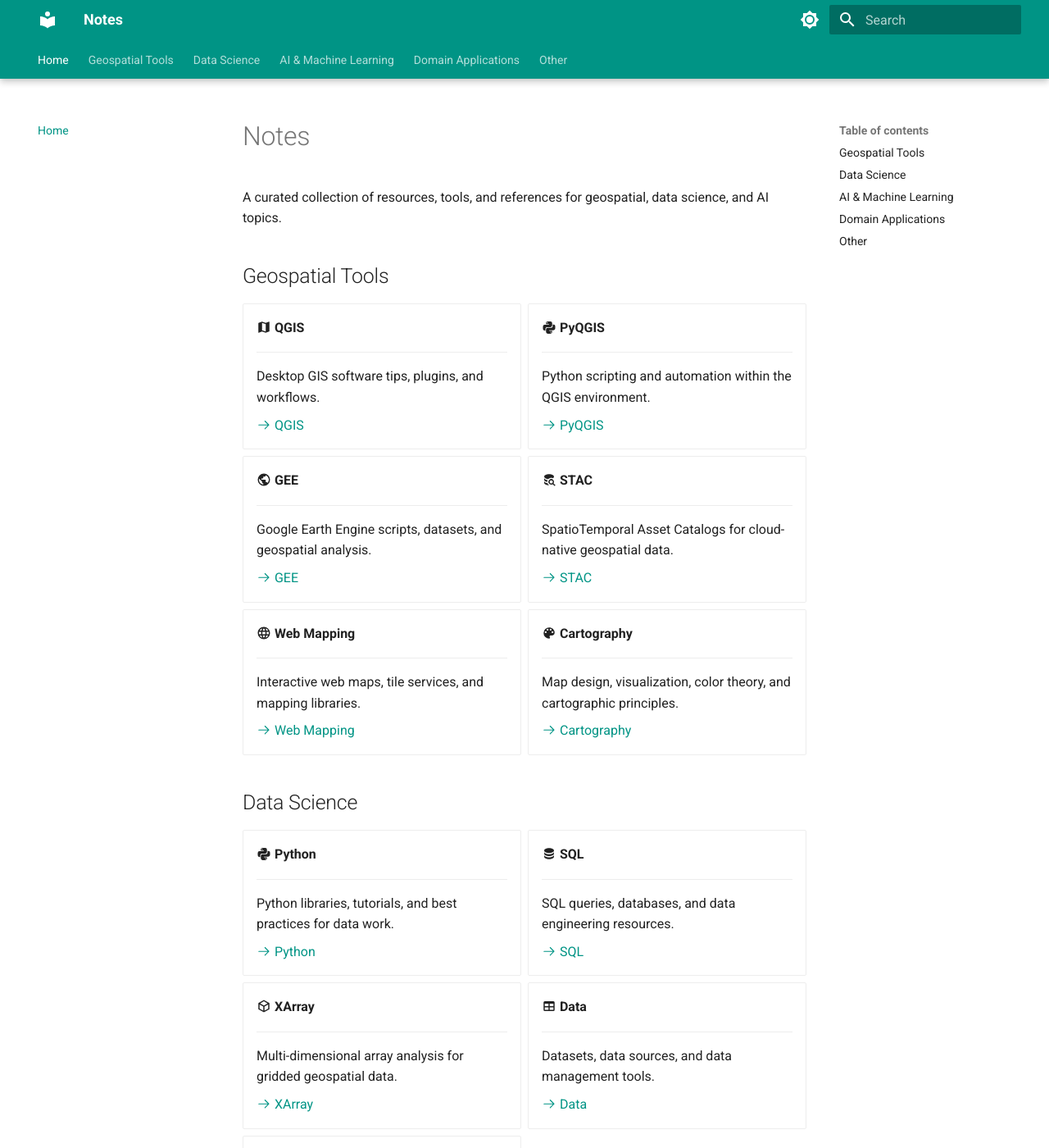
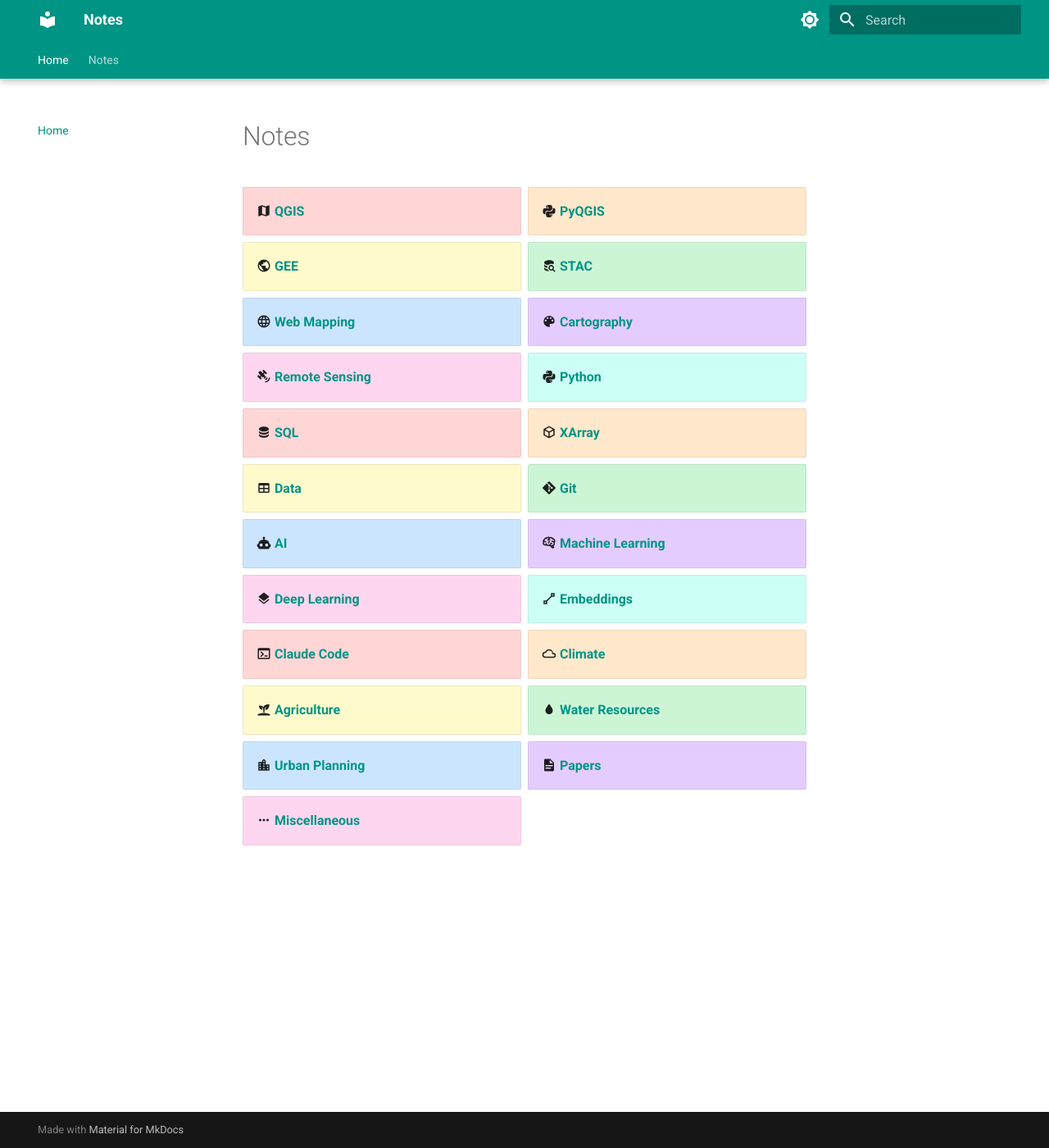
Before and after one commit to spatialthoughts/notes, an MkDocs documentation site: the page built from content/index.md, in a window 1280 px wide and 1400 px high. Shown: the whole window at 82% size. Built offline with MkDocs 1.6.1 and Material for MkDocs 9.7.7, drawn with Linux system fonts in a browser that asks for light colours; some of the changed text lies outside the part shown.

Commit message:
Simplify homepage cards and update nav structure
- Single grid with one card per topic, title-only (no descriptions)
- Add pastel background colors cycling through 8 colors via extra.css
- Flatten nav to single 'Notes' menu with all 23 topics as submenu

Co-Authored-By: Claude Sonnet 4.6 <noreply@anthropic.com>

```diff
--- a/content/index.md
+++ b/content/index.md
@@ -1,217 +1,51 @@
 # Notes
-
-A curated collection of resources, tools, and references for geospatial, data science, and AI topics.
-
-## Geospatial Tools
 
 <div class="grid cards" markdown>
 
--   :material-map: **QGIS**
+-   :material-map: **[QGIS](QGIS.md)**
 
-    ---
+-   :material-language-python: **[PyQGIS](PyQGIS.md)**
 
-    Desktop GIS software tips, plugins, and workflows.
+-   :material-earth: **[GEE](GEE.md)**
 
-    [:octicons-arrow-right-24: QGIS](QGIS.md)
+-   :material-database-search: **[STAC](STAC.md)**
 
--   :material-language-python: **PyQGIS**
+-   :material-web: **[Web Mapping](Web_Mapping.md)**
 
-    ---
+-   :material-palette: **[Cartography](Cartography.md)**
 
-    Python scripting and automation within the QGIS environment.
+-   :material-satellite-variant: **[Remote Sensing](Remote_Sensing.md)**
 
-    [:octicons-arrow-right-24: PyQGIS](PyQGIS.md)
+-   :material-language-python: **[Python](Python.md)**
 
--   :material-earth: **GEE**
+-   :material-database: **[SQL](SQL.md)**
 
-    ---
+-   :material-cube-outline: **[XArray](XArray.md)**
 
-    Google Earth Engine scripts, datasets, and geospatial analysis.
+-   :material-table: **[Data](Data.md)**
 
-    [:octicons-arrow-right-24: GEE](GEE.md)
+-   :fontawesome-brands-git-alt: **[Git](Git.md)**
 
--   :material-database-search: **STAC**
+-   :material-robot: **[AI](AI.md)**
 
-    ---
+-   :material-brain: **[Machine Learning](Machine_Learning.md)**
 
-    SpatioTemporal Asset Catalogs for cloud-native geospatial data.
+-   :material-layers: **[Deep Learning](Deep_Learning.md)**
 
-    [:octicons-arrow-right-24: STAC](STAC.md)
+-   :material-vector-line: **[Embeddings](Embeddings.md)**
 
--   :material-web: **Web Mapping**
+-   :material-console: **[Claude Code](Claude_Code.md)**
 
-    ---
+-   :material-weather-cloudy: **[Climate](Climate.md)**
 
-    Interactive web maps, tile services, and mapping libraries.
+-   :material-sprout: **[Agriculture](Agriculture.md)**
 
-    [:octicons-arrow-right-24: Web Mapping](Web_Mapping.md)
+-   :material-water: **[Water Resources](Water_Resources.md)**
 
--   :material-palette: **Cartography**
+-   :material-city: **[Urban Planning](Urban_Planning.md)**
 
-    ---
+-   :material-file-document: **[Papers](Papers.md)**
 
-    Map design, visualization, color theory, and cartographic principles.
-
-    [:octicons-arrow-right-24: Cartography](Cartography.md)
+-   :material-dots-horizontal: **[Miscellaneous](Misc.md)**
 
 </div>
-
-## Data Science
-
-<div class="grid cards" markdown>
-
--   :material-language-python: **Python**
-
-    ---
-
-    Python libraries, tutorials, and best practices for data work.
-
-    [:octicons-arrow-right-24: Python](Python.md)
-
--   :material-database: **SQL**
-
-    ---
-
-    SQL queries, databases, and data engineering resources.
-
-    [:octicons-arrow-right-24: SQL](SQL.md)
-
--   :material-cube-outline: **XArray**
-
-    ---
-
-    Multi-dimensional array analysis for gridded geospatial data.
-
-    [:octicons-arrow-right-24: XArray](XArray.md)
-
--   :material-table: **Data**
-
-    ---
-
-    Datasets, data sources, and data management tools.
-
-    [:octicons-arrow-right-24: Data](Data.md)
-
--   :fontawesome-brands-git-alt: **Git**
-
-    ---
-
-    Version control workflows, tips, and best practices.
-
-    [:octicons-arrow-right-24: Git](Git.md)
-
-</div>
-
-## AI & Machine Learning
-
-<div class="grid cards" markdown>
-
--   :material-robot: **AI**
-
-    ---
-
-    Artificial intelligence tools, models, and applications.
-
-    [:octicons-arrow-right-24: AI](AI.md)
-
--   :material-brain: **Machine Learning**
-
-    ---
-
-    ML algorithms, frameworks, and applied machine learning resources.
-
-    [:octicons-arrow-right-24: Machine Learning](Machine_Learning.md)
-
--   :material-layers: **Deep Learning**
-
-    ---
-
-    Neural networks, deep learning architectures, and training techniques.
-
-    [:octicons-arrow-right-24: Deep Learning](Deep_Learning.md)
-
--   :material-vector-line: **Embeddings**
-
-    ---
-
-    Vector embeddings, semantic search, and representation learning.
-
-    [:octicons-arrow-right-24: Embeddings](Embeddings.md)
-
--   :material-console: **Claude Code**
-
-    ---
-
-    Tips, workflows, and resources for using Claude Code.
-
-    [:octicons-arrow-right-24: Claude Code](Claude_Code.md)
-
-</div>
-
-## Domain Applications
-
-<div class="grid cards" markdown>
-
--   :material-satellite-variant: **Remote Sensing**
-
-    ---
-
-    Satellite imagery, sensors, and image processing techniques.
-
-    [:octicons-arrow-right-24: Remote Sensing](Remote_Sensing.md)
-
--   :material-weather-cloudy: **Climate**
-
-    ---
-
-    Climate data, analysis tools, and environmental resources.
-
-    [:octicons-arrow-right-24: Climate](Climate.md)
-
--   :material-sprout: **Agriculture**
-
-    ---
-
-    Precision agriculture, crop monitoring, and agri-tech resources.
-
-    [:octicons-arrow-right-24: Agriculture](Agriculture.md)
-
--   :material-water: **Water Resources**
-
-    ---
-
-    Hydrology, water quality, and watershed analysis tools.
-
-    [:octicons-arrow-right-24: Water Resources](Water_Resources.md)
-
--   :material-city: **Urban Planning**
-
-    ---
-
-    Urban data, city analytics, and smart city resources.
-
-    [:octicons-arrow-right-24: Urban Planning](Urban_Planning.md)
-
-</div>
-
-## Other
-
-<div class="grid cards" markdown>
-
--   :material-file-document: **Papers**
-
-    ---
-
-    Research papers, publications, and academic resources.
-
-    [:octicons-arrow-right-24: Papers](Papers.md)
-
--   :material-dots-horizontal: **Miscellaneous**
-
-    ---
-
-    Tools, resources, and links that don't fit elsewhere.
-
-    [:octicons-arrow-right-24: Miscellaneous](Misc.md)
-
-</div>
--- /dev/null
+++ b/content/stylesheets/extra.css
@@ -0,0 +1,9 @@
+/* Pastel background colors cycling through grid cards */
+.grid.cards > ul > li:nth-child(8n+1) { background-color: #ffd6d6; }
+.grid.cards > ul > li:nth-child(8n+2) { background-color: #ffe8cc; }
+.grid.cards > ul > li:nth-child(8n+3) { background-color: #fffacc; }
+.grid.cards > ul > li:nth-child(8n+4) { background-color: #ccf5d6; }
+.grid.cards > ul > li:nth-child(8n+5) { background-color: #cce5ff; }
+.grid.cards > ul > li:nth-child(8n+6) { background-color: #e5ccff; }
+.grid.cards > ul > li:nth-child(8n+7) { background-color: #ffd6f0; }
+.grid.cards > ul > li:nth-child(8n+8) { background-color: #ccfff5; }
--- a/mkdocs.yml
+++ b/mkdocs.yml
@@ -27,6 +27,9 @@ theme:
     - search.share
     - content.code.copy
 
+extra_css:
+  - stylesheets/extra.css
+
 plugins:
   - search
 
@@ -45,31 +48,27 @@ markdown_extensions:
 
 nav:
   - Home: index.md
-  - Geospatial Tools:
+  - Notes:
     - QGIS: QGIS.md
     - PyQGIS: PyQGIS.md
     - GEE: GEE.md
     - STAC: STAC.md
     - Web Mapping: Web_Mapping.md
     - Cartography: Cartography.md
-  - Data Science:
+    - Remote Sensing: Remote_Sensing.md
     - Python: Python.md
     - SQL: SQL.md
     - XArray: XArray.md
     - Data: Data.md
     - Git: Git.md
-  - AI & Machine Learning:
     - AI: AI.md
     - Machine Learning: Machine_Learning.md
     - Deep Learning: Deep_Learning.md
     - Embeddings: Embeddings.md
     - Claude Code: Claude_Code.md
-  - Domain Applications:
-    - Remote Sensing: Remote_Sensing.md
     - Climate: Climate.md
     - Agriculture: Agriculture.md
     - Water Resources: Water_Resources.md
     - Urban Planning: Urban_Planning.md
-  - Other:
     - Papers: Papers.md
     - Miscellaneous: Misc.md
```
